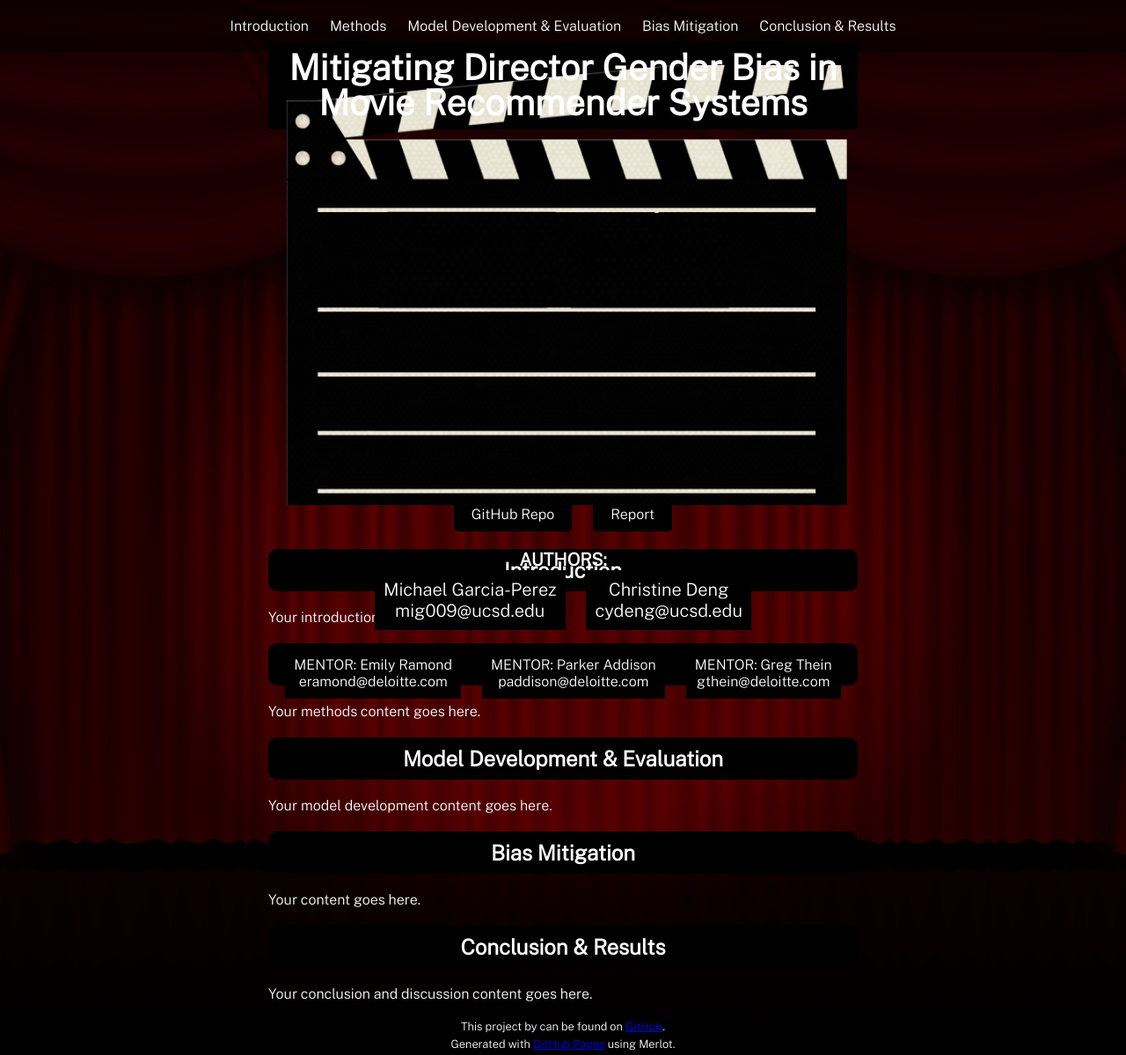
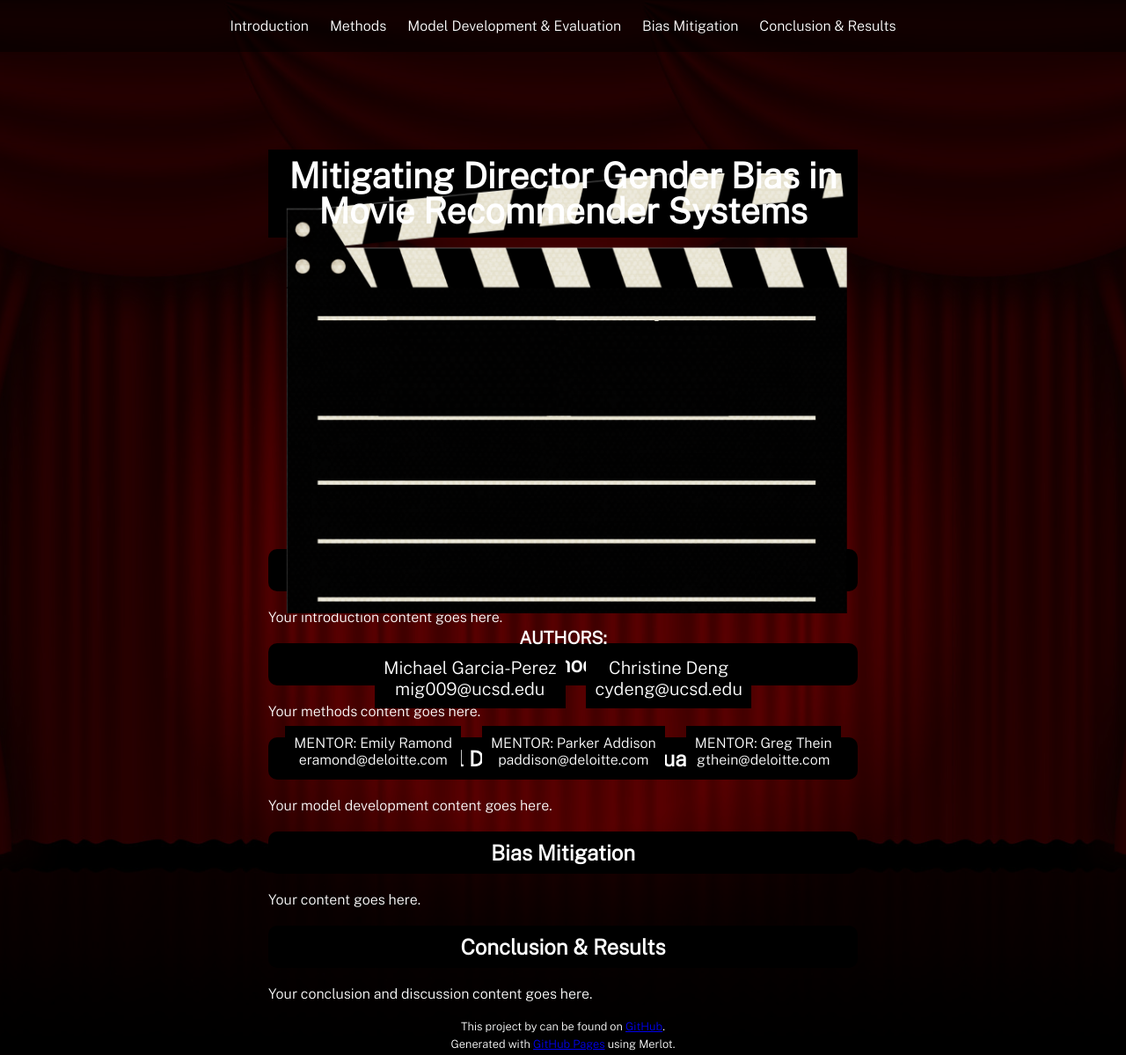
Before and after one commit to michael-garciaperez/DSC180A-Methodology-5, a Jekyll site: the page built from index.md, in a window 1280 px wide and 1199 px high. Shown: the whole window at 88% size. Built offline with Jekyll 4.4.1, drawn with Linux system fonts in a browser that asks for light colours.

Commit message:
Update style.scss

```diff
--- a/assets/css/style.scss
+++ b/assets/css/style.scss
@@ -46,11 +46,12 @@ header h1 {
   line-height: 1;
   background-color: black;
   padding: 10px 20px;
+  margin-top: 150px; /* Adjusted margin-top */
 }
 
 .author-mentor-container {
   text-align: center;
-  margin-top: 50px; /* Adjusted margin-top */
+  margin-top: 10px; /* Adjusted margin-top */
 }
 
 .author-mentor-container p {
```
